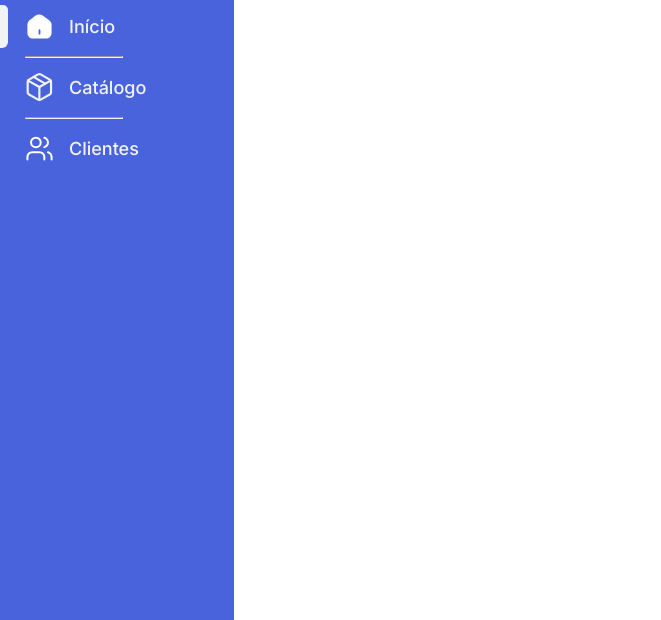
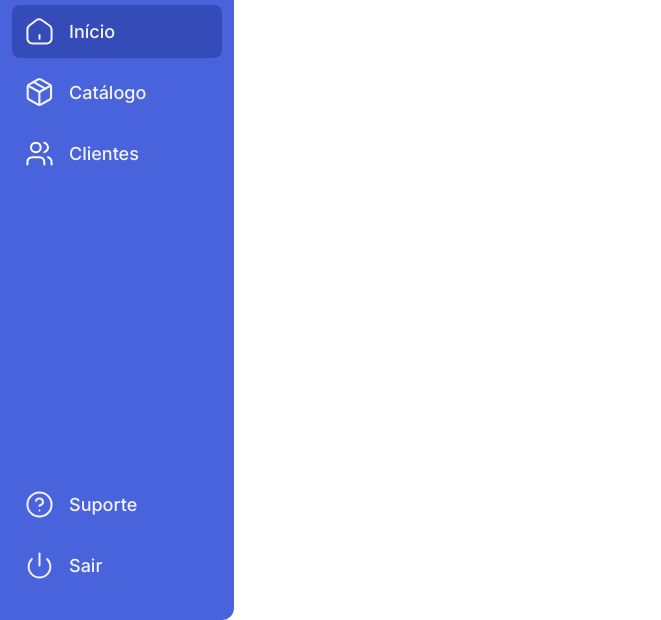
Before and after one commit to msantos7gabriel/digital-market, a plain HTML site: page html/menu.html in a window 1280 px wide. Shown: the part 180-800 px from the top of the page, without its empty margins (0-661 px from the left). Drawn offline with Linux system fonts and the light colour scheme; no server answers.

Commit message:
fix: correção da navegação entre páginas

```diff
--- a/css/menu.css
+++ b/css/menu.css
@@ -5,10 +5,11 @@
   display: flex;
   min-height: 100vh;
   width: 100%;
-  position: fixed;
 }
 
 .side-bar {
+  display: flex;
+  flex-direction: column;
   min-height: 100vh;
   width: 234px;
   flex-shrink: 0;
@@ -18,6 +19,8 @@
 
 .side-bar .logo {
   height: 177px;
+  flex-shrink: 0;
+  position: relative;
 }
 
 .side-bar .logo img {
@@ -29,44 +32,25 @@
 }
 
 .side-bar .paginas {
-  min-height: 748px;
+  flex: 1;
 }
 
 .side-bar .pagina {
-  position: relative;
+  padding: 0 12px;
 }
 
 .side-bar .paginas .pagina a,
 .opcoes .opcao a {
   display: flex;
-  padding-left: 25px;
-  margin-block: 15px;
   align-items: center;
+  padding: 12px 13px;
+  margin-block: 8px;
+  border-radius: 8px;
+  transition: background-color 0.2s ease;
 }
 
-.sidebar_pages_links::before {
-  position: absolute;
-  content: "";
-  background-color: #f2f3f4;
-  width: 8px;
-  height: 43px;
-  left: 0;
-  border-radius: 0 5px 6px 0;
-  opacity: 0;
-  transform: scaleY(0);
-  transition: all 0.3s ease-in-out;
-}
-
-.is_active::before {
-  position: absolute;
-  content: "";
-  background-color: #f2f3f4;
-  width: 8px;
-  height: 43px;
-  left: 0;
-  border-radius: 0 5px 6px 0;
-  opacity: 1;
-  transform: scaleY(1);
+.sidebar_pages_links.is_active {
+  background-color: #354bb8;
 }
 
 .side-bar .paginas .pagina span,
@@ -75,7 +59,11 @@
 }
 
 .opcoes {
-  margin-top: -120px;
+  padding-bottom: 20px;
+}
+
+.opcoes .opcao {
+  padding: 0 12px;
 }
 
 a {
@@ -86,6 +74,7 @@ a {
 a > object {
   height: 29px;
   width: 29px;
+  pointer-events: none;
 }
 
 .side-bar .paginas > hr {
--- a/html/menu.html
+++ b/html/menu.html
@@ -18,12 +18,11 @@
         <nav class="paginas">
           <div class="pagina">
             <a class="sidebar_pages_links is_active" href="#" data-page="inicio">
-              <object class="icon" data="../icons/home_active.svg" type="image/svg+xml"></object>
+              <object class="icon" data="../icons/home_deactive.svg" type="image/svg+xml"></object>
               <span>Início</span>
             </a>
           </div>
 
-          <hr />
 
           <div class="pagina">
             <a class="sidebar_pages_links" href="#" data-page="catalogo">
@@ -31,8 +30,6 @@
               <span>Catálogo</span>
             </a>
           </div>
-
-          <hr />
 
           <div class="pagina">
             <a class="sidebar_pages_links" href="#" data-page="clientes">
--- a/js/menu.js
+++ b/js/menu.js
@@ -2,6 +2,13 @@ const sidebarPagesLinks = document.querySelectorAll(".sidebar_pages_links");
 const pageContent = document.getElementById("page-content");
 
 async function loadPage(page, link) {
+  sidebarPagesLinks.forEach((pageLink) => {
+    pageLink.classList.remove("is_active");
+  });
+
+  link.classList.add("is_active");
+
+  try {
     const response = await fetch(`${page}.html`);
 
     if (!response.ok) {
@@ -13,6 +20,8 @@ async function loadPage(page, link) {
 
     document.querySelector("#page-style")?.remove();
 
+    document.querySelector("#page-script")?.remove();
+
     if (page === "catalogo") {
       const stylesheet = document.createElement("link");
       stylesheet.id = "page-style";
@@ -21,21 +30,13 @@ async function loadPage(page, link) {
       document.head.appendChild(stylesheet);
 
       const script = document.createElement("script");
+      script.id = "page-script";
       script.src = "../js/catalogo.js";
       pageContent.appendChild(script);
     }
-
-  sidebarPagesLinks.forEach((pageLink) => {
-    pageLink.classList.remove("is_active");
-
-    const icon = pageLink.querySelector("object");
-    icon.data = icon.data.replace("_active.svg", "_deactive.svg");
-  });
-
-  link.classList.add("is_active");
-
-  const activeIcon = link.querySelector("object");
-  activeIcon.data = activeIcon.data.replace("_deactive.svg", "_active.svg");
+  } catch (error) {
+    pageContent.innerHTML = "Não foi possível carregar esta página.";
+  }
 }
 
 sidebarPagesLinks.forEach((link) => {
```
Lines whose indentation alone changed are shown as unchanged.
